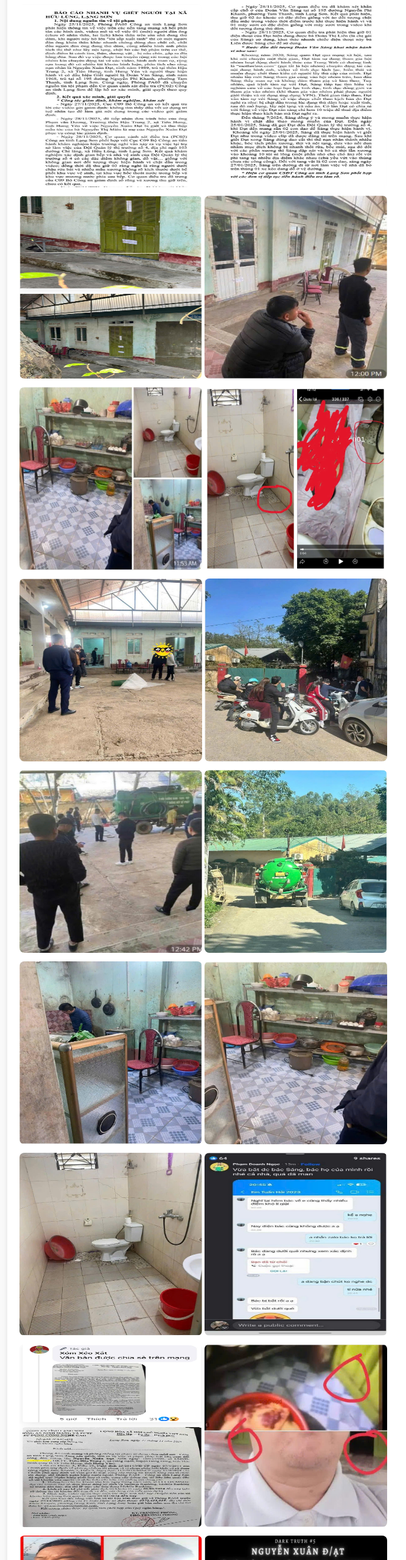
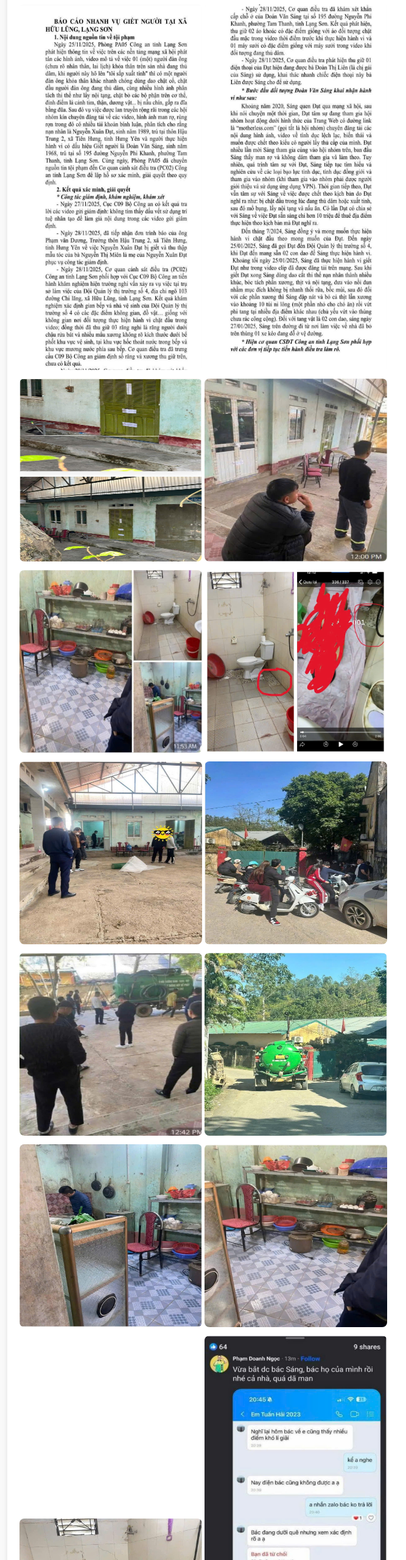
Before and after one commit to tintuc24h-hongbienmoi-vn/30-11-2025, a plain HTML site: page index.html in a window 1280 px wide. Shown: the part 241-2800 px from the top of the page at 61% size, without its empty margins (258-925 px from the left). Drawn offline with Linux system fonts and the light colour scheme.

Commit message:
Update index.html

```diff
--- a/index.html
+++ b/index.html
@@ -66,8 +66,8 @@
     <!/video>
 
 
-    <img src="3011.jpg"  width="300" height="300">
-    <img src="3011a.jpg"  width="300" height="300">
+    <img src="3011.jpg"  width="300" height="600">
+    <img src="3011a.jpg"  width="300" height="600">
     <img src="3011b.jpg"  width="300" height="300">
     <img src="3011c.jpg"  width="300" height="300">
     <img src="3011d.jpg"  width="300" height="300">
@@ -79,8 +79,8 @@
     <img src="3011k.jpg"  width="300" height="300">
     <img src="3011l.jpg"  width="300" height="300">
     <img src="3011m.jpg"  width="300" height="300">
-    <img src="3011n.jpg"  width="300" height="300">
-    <img src="3011o.jpg"  width="300" height="300">
+    <img src="3011n.jpg"  width="300" height="600">
+    <img src="3011o.jpg"  width="300" height="600">
     <img src="3011p.jpg"  width="300" height="300">
     <img src="3011q.jpg"  width="300" height="300">
     <img src="3011r.jpg"  width="300" height="300">
```
